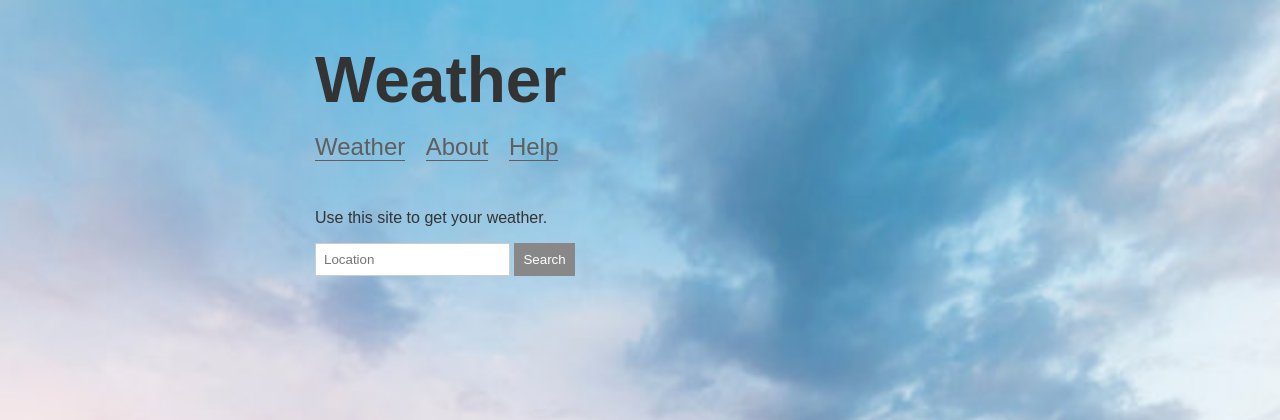
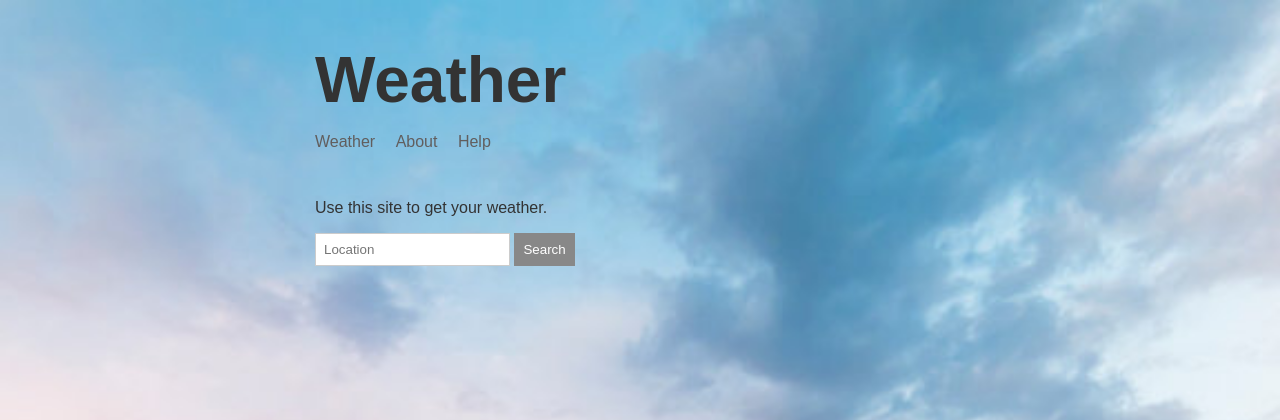
Before and after one commit to annivas/node-weather-app, a Node server app: page / in a window 1280 px wide. Shown: the top 420 px of the page. Run offline with Node 20, Linux system fonts and the light colour scheme; some libraries are stand-ins or nearby versions.

Commit message:
styling changes5

```diff
--- a/public/css/styles.css
+++ b/public/css/styles.css
@@ -40,8 +40,7 @@ header a {
     color: #615e5e;
     margin-right: 16px;
     text-decoration: none;
-    font-size: 24px;
-    border-bottom: 1px solid #615e5e;
+    font-size: 16px;
     margin-bottom: 16px;
 }
 
```
